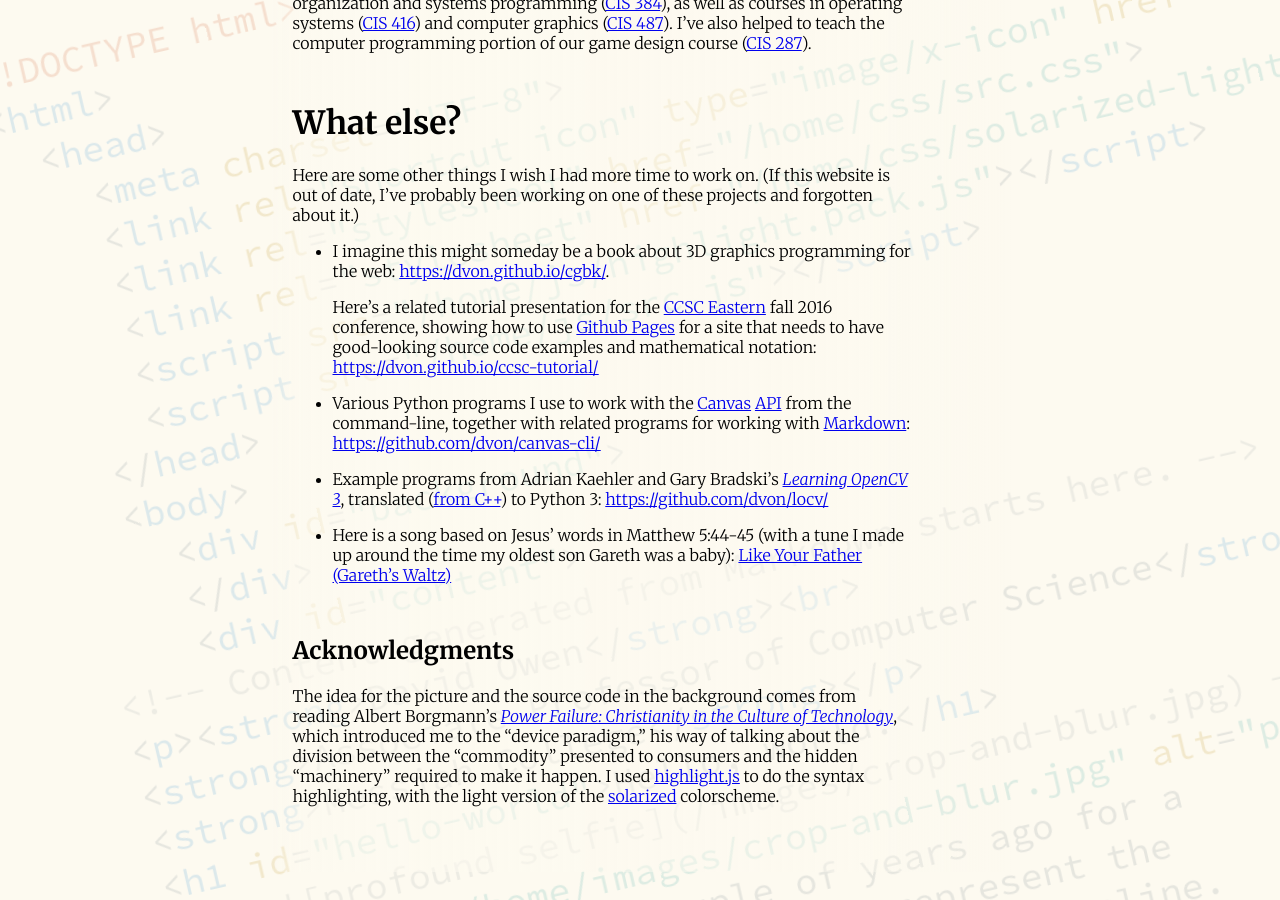
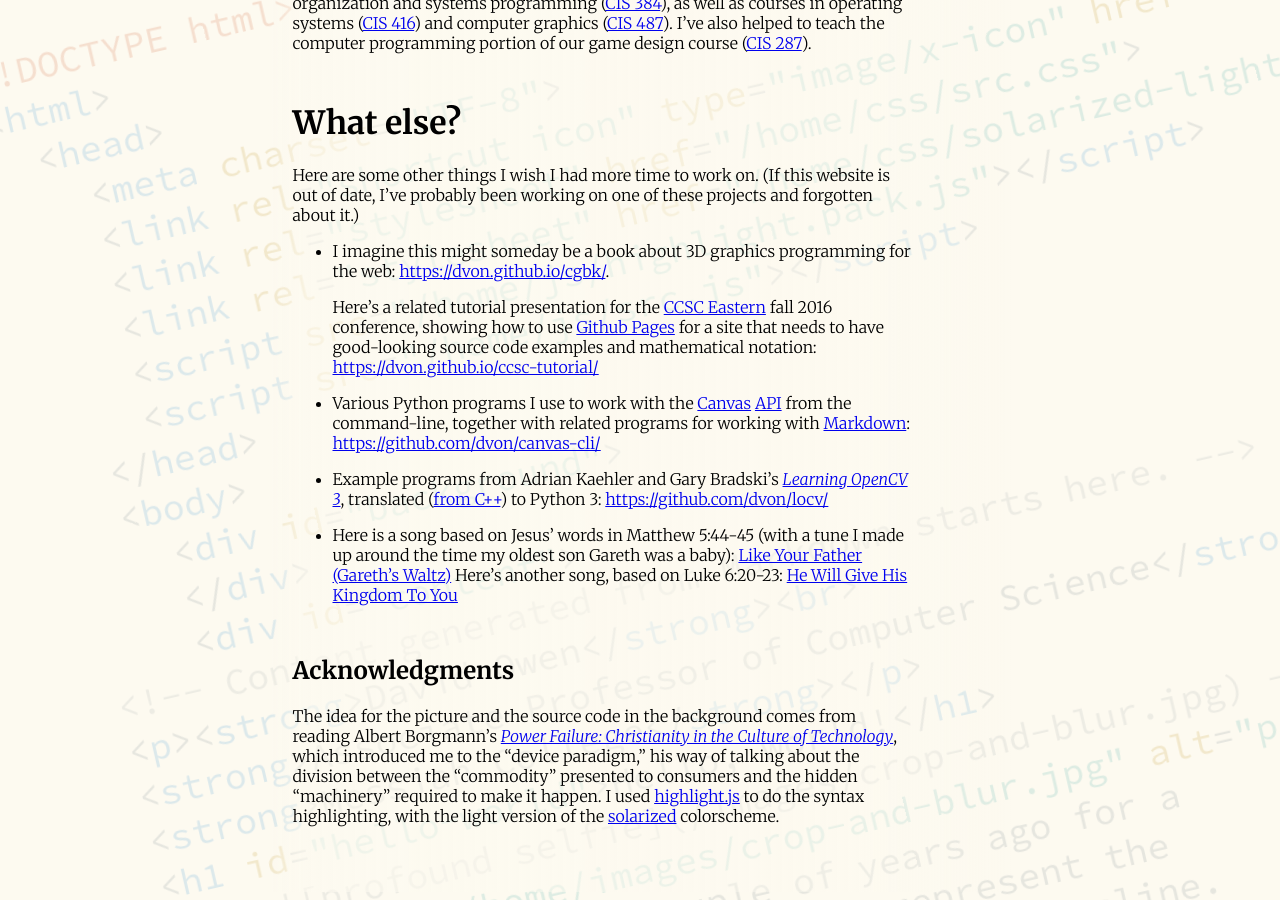
Before and after one commit to dvon/home, a Jekyll site: the page built from index.md, in a window 1280 px wide and 900 px high, scrolled down 1393 px. Built offline with Jekyll 4.4.1, drawn with Linux system fonts in a browser that asks for light colours.

Commit message:
Added second song.

```diff
--- a/index.md
+++ b/index.md
@@ -120,7 +120,8 @@ one of these projects and forgotten about it.)
 
 -   Here is a song based on Jesus' words in Matthew 5:44-45 (with
     a tune I made up around the time my oldest son Gareth was a baby):
-    [Like Your Father (Gareth's Waltz)]({{ site.baseurl }}/music/like_your_father.pdf)
+    [Like Your Father (Gareth's Waltz)]({{ site.baseurl }}/music/like_your_father.pdf)  Here's another song, based on Luke 6:20-23:
+    [He Will Give His Kingdom To You]({{ site.baseurl }}/music/he_will_give_his_kingdom_to_you.pdf)
 
 ## Acknowledgments
 
```
Also changed, not shown: 1 other file.
